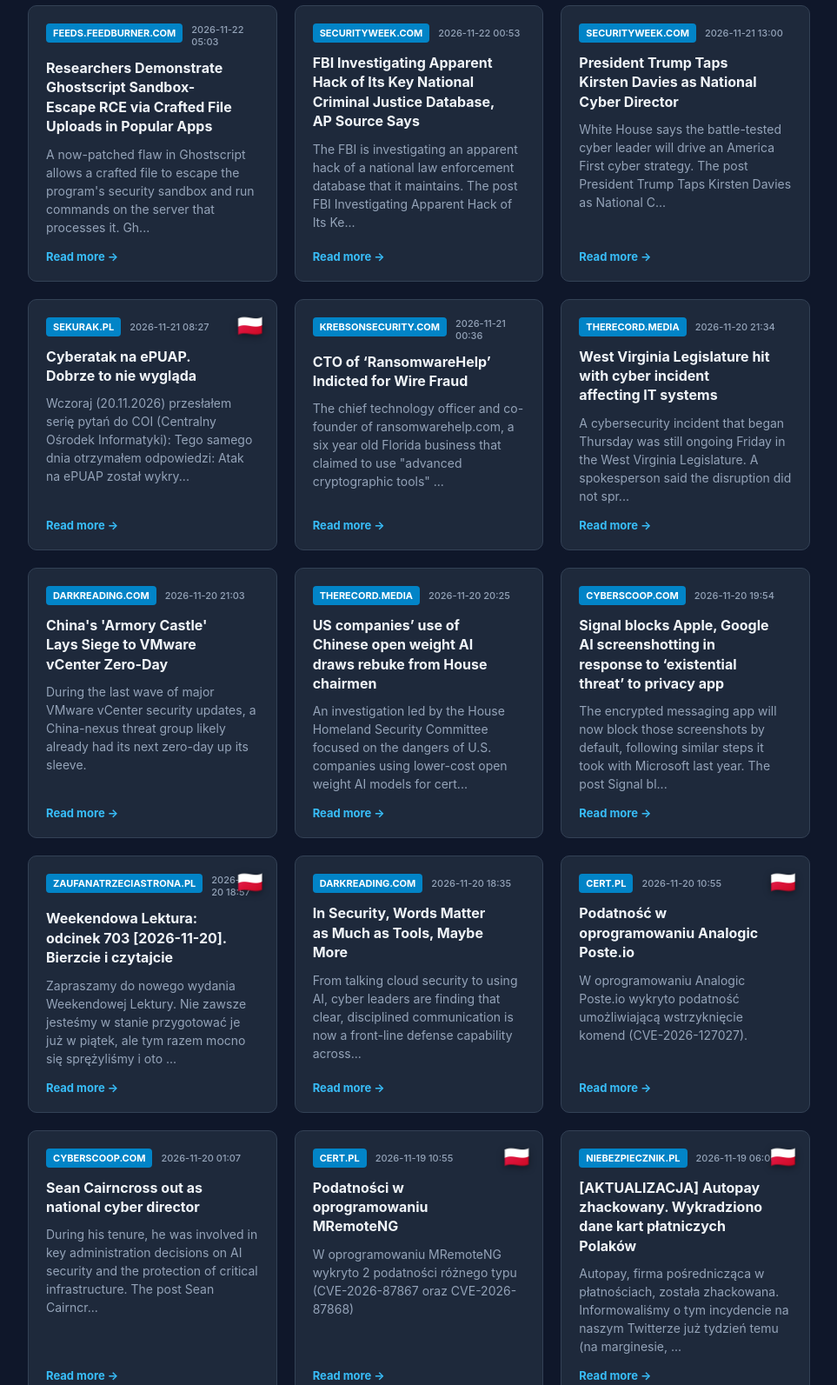
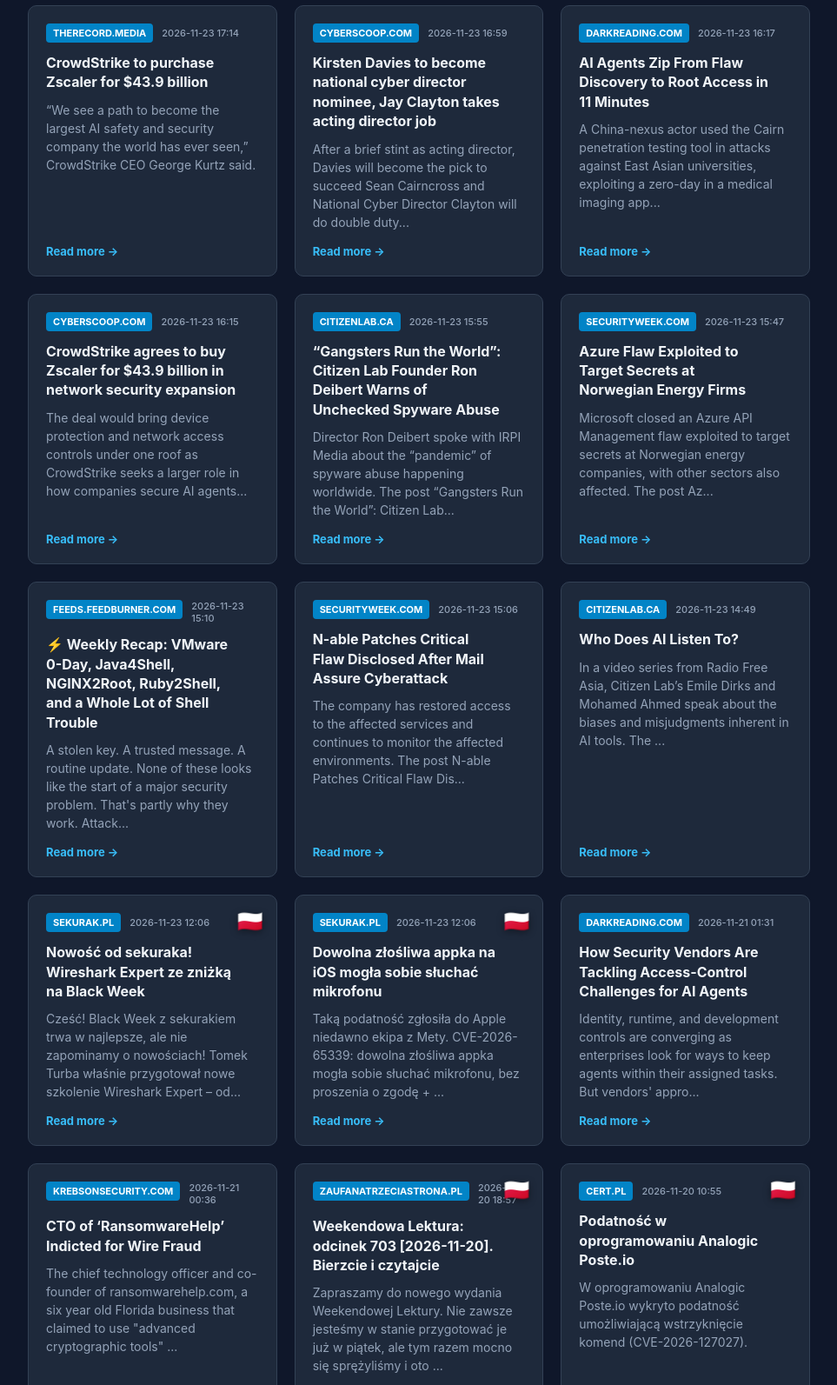
Before and after one commit to bettybu/cyber_pulse, a plain HTML site: page index.html in a window 1280 px wide. Shown: the part 540-2133 px from the top of the page at 87% size, without its empty margins (158-1121 px from the left). Drawn offline with Linux system fonts and the light colour scheme.

Commit message:
Daily automated news update [skip ci]

```diff
--- a/index.html
+++ b/index.html
@@ -107,31 +107,31 @@
     <div class="container">
         <header>
             <h1>🛡️ OSINT & Cyber Daily Feed</h1>
-                <div class="subtitle">Daily cybersecurity news overview, updated every day at 8:00 AM - your morning coffee with a Cyber Cow ☕ 🐂<br>Last update: 2026-11-22 14:27</div>
+                <div class="subtitle">Daily cybersecurity news overview, updated every day at 8:00 AM - your morning coffee with a Cyber Cow ☕ 🐂<br>Last update: 2026-11-23 17:56</div>
         </header>
 
         <div class="grid">
 
     <article class="card">
-        <span class="pl-flag" title="Polskie źródło">🇵🇱</span>
+
         <div style="display: flex; justify-content: flex-start; align-items: center; gap: 10px; margin-bottom: 12px;">
-            <span class="tag" style="margin-bottom: 0;">sekurak.pl</span>
-            <span class="date-text">2026-11-22 09:57</span>
+            <span class="tag" style="margin-bottom: 0;">therecord.media</span>
+            <span class="date-text">2026-11-24 00:00</span>
         </div>
-        <h3>Ktoś zhackował chmurę producenta routerów domowych i zdalnie infekował routery. GL.iNET</h3>
-        <p class="summary-text">Urządzenia tej firmy dostępne są również w Polsce, a problem dotyczy małych routerków / WiFi oraz urządzeń KVM: 20 listopada 2026 GL.iNet wykryło lukę...</p>
-        <a href="https://sekurak.pl/ktos-zhackowal-chmure-producenta-routerow-domowych-i-zdalnie-infekowal-routery-gl-inet/" target="_blank" class="read-more">Read more &rarr;</a>
+        <h3>Hackers breach Austrian Foreign Ministry website, access diplomats' contact details</h3>
+        <p class="summary-text">Austria's Foreign Ministry said late last week that hackers breached one of its websites and accessed the names and official contact information of em...</p>
+        <a href="https://therecord.media/austrian-foreign-ministry-says-website-hacked" target="_blank" class="read-more">Read more &rarr;</a>
     </article>
 
     <article class="card">
 
         <div style="display: flex; justify-content: flex-start; align-items: center; gap: 10px; margin-bottom: 12px;">
             <span class="tag" style="margin-bottom: 0;">feeds.feedburner.com</span>
-            <span class="date-text">2026-11-22 05:06</span>
+            <span class="date-text">2026-11-23 17:45</span>
         </div>
-        <h3>OpenRouter Drops 3 Providers After Researchers Catch Months of Prompt Theft at AI Hosting Firms</h3>
-        <p class="summary-text">Attackers stole data from inside three AI inference providers for months, and none of the three knew until researchers told them, the industrial cyber...</p>
-        <a href="https://thehackernews.com/2026/11/openrouter-drops-3-providers-after.html" target="_blank" class="read-more">Read more &rarr;</a>
+        <h3>Webworm Suspected of Modifying SoftEther VPN to Evade Detection and Hide Remote Access</h3>
+        <p class="summary-text">The China-aligned threat actor known as Webworm is suspected to be using a custom version of the open-source SoftEther VPN Bridge tool in an attempt t...</p>
+        <a href="https://thehackernews.com/2026/11/webworm-suspected-of-modifying.html" target="_blank" class="read-more">Read more &rarr;</a>
     </article>
 
 <article class="card cow-special-card">
@@ -145,49 +145,137 @@
     <article class="card">
 
         <div style="display: flex; justify-content: flex-start; align-items: center; gap: 10px; margin-bottom: 12px;">
-            <span class="tag" style="margin-bottom: 0;">feeds.feedburner.com</span>
-            <span class="date-text">2026-11-22 05:03</span>
+            <span class="tag" style="margin-bottom: 0;">therecord.media</span>
+            <span class="date-text">2026-11-23 17:14</span>
         </div>
-        <h3>Researchers Demonstrate Ghostscript Sandbox-Escape RCE via Crafted File Uploads in Popular Apps</h3>
-        <p class="summary-text">A now-patched flaw in Ghostscript allows a crafted file to escape the program's security sandbox and run commands on the server that processes it.
+        <h3>CrowdStrike to purchase Zscaler for $43.9 billion</h3>
+        <p class="summary-text">“We see a path to become the largest AI safety and security company the world has ever seen,” CrowdStrike CEO George Kurtz said.</p>
+        <a href="https://therecord.media/crowdstrike-zscaler" target="_blank" class="read-more">Read more &rarr;</a>
+    </article>
 
-Gh...</p>
-        <a href="https://thehackernews.com/2026/11/researchers-demonstrate-ghostscript.html" target="_blank" class="read-more">Read more &rarr;</a>
+    <article class="card">
+
+        <div style="display: flex; justify-content: flex-start; align-items: center; gap: 10px; margin-bottom: 12px;">
+            <span class="tag" style="margin-bottom: 0;">cyberscoop.com</span>
+            <span class="date-text">2026-11-23 16:59</span>
+        </div>
+        <h3>Kirsten Davies to become national cyber director nominee, Jay Clayton takes acting director job</h3>
+        <p class="summary-text">After a brief stint as acting director, Davies will become the pick to succeed Sean Cairncross and National Cyber Director Clayton will do double duty...</p>
+        <a href="https://cyberscoop.com/kirsten-davies-jay-clayton-national-cyber-director/" target="_blank" class="read-more">Read more &rarr;</a>
+    </article>
+
+    <article class="card">
+
+        <div style="display: flex; justify-content: flex-start; align-items: center; gap: 10px; margin-bottom: 12px;">
+            <span class="tag" style="margin-bottom: 0;">darkreading.com</span>
+            <span class="date-text">2026-11-23 16:17</span>
+        </div>
+        <h3>AI Agents Zip From Flaw Discovery to Root Access in 11 Minutes</h3>
+        <p class="summary-text">A China-nexus actor used the Cairn penetration testing tool in attacks against East Asian universities, exploiting a zero-day in a medical imaging app...</p>
+        <a href="https://www.darkreading.com/cyberattacks-data-breaches/ai-agents-flaw-discovery-root-access-11-minutes" target="_blank" class="read-more">Read more &rarr;</a>
+    </article>
+
+    <article class="card">
+
+        <div style="display: flex; justify-content: flex-start; align-items: center; gap: 10px; margin-bottom: 12px;">
+            <span class="tag" style="margin-bottom: 0;">cyberscoop.com</span>
+            <span class="date-text">2026-11-23 16:15</span>
+        </div>
+        <h3>CrowdStrike agrees to buy Zscaler for $43.9 billion in network security expansion</h3>
+        <p class="summary-text">The deal would bring device protection and network access controls under one roof as CrowdStrike seeks a larger role in how companies secure AI agents...</p>
+        <a href="https://cyberscoop.com/crowdstrike-to-acquire-zscaler/" target="_blank" class="read-more">Read more &rarr;</a>
+    </article>
+
+    <article class="card">
+
+        <div style="display: flex; justify-content: flex-start; align-items: center; gap: 10px; margin-bottom: 12px;">
+            <span class="tag" style="margin-bottom: 0;">citizenlab.ca</span>
+            <span class="date-text">2026-11-23 15:55</span>
+        </div>
+        <h3>“Gangsters Run the World”: Citizen Lab Founder Ron Deibert Warns of Unchecked Spyware Abuse</h3>
+        <p class="summary-text">Director Ron Deibert spoke with IRPI Media about the “pandemic” of spyware abuse happening worldwide.
+The post “Gangsters Run the World”: Citizen Lab...</p>
+        <a href="https://citizenlab.ca/gangsters-run-the-world-citizen-lab-founder-ron-deibert-warns-of-unchecked-spyware-buse/" target="_blank" class="read-more">Read more &rarr;</a>
     </article>
 
     <article class="card">
 
         <div style="display: flex; justify-content: flex-start; align-items: center; gap: 10px; margin-bottom: 12px;">
             <span class="tag" style="margin-bottom: 0;">securityweek.com</span>
-            <span class="date-text">2026-11-22 00:53</span>
+            <span class="date-text">2026-11-23 15:47</span>
         </div>
-        <h3>FBI Investigating Apparent Hack of Its Key National Criminal Justice Database, AP Source Says</h3>
-        <p class="summary-text">The FBI is investigating an apparent hack of a national law enforcement database that it maintains.
-The post FBI Investigating Apparent Hack of Its Ke...</p>
-        <a href="https://www.securityweek.com/fbi-investigating-apparent-hack-of-its-key-national-criminal-justice-database-ap-source-says/" target="_blank" class="read-more">Read more &rarr;</a>
+        <h3>Azure Flaw Exploited to Target Secrets at Norwegian Energy Firms</h3>
+        <p class="summary-text">Microsoft closed an Azure API Management flaw exploited to target secrets at Norwegian energy companies, with other sectors also affected.
+The post Az...</p>
+        <a href="https://www.securityweek.com/azure-flaw-exploited-to-target-secrets-at-norwegian-energy-firms/" target="_blank" class="read-more">Read more &rarr;</a>
+    </article>
+
+    <article class="card">
+
+        <div style="display: flex; justify-content: flex-start; align-items: center; gap: 10px; margin-bottom: 12px;">
+            <span class="tag" style="margin-bottom: 0;">feeds.feedburner.com</span>
+            <span class="date-text">2026-11-23 15:10</span>
+        </div>
+        <h3>⚡ Weekly Recap: VMware 0-Day, Java4Shell, NGINX2Root, Ruby2Shell, and a Whole Lot of Shell Trouble</h3>
+        <p class="summary-text">A stolen key. A trusted message. A routine update. None of these looks like the start of a major security problem. That's partly why they work. Attack...</p>
+        <a href="https://thehackernews.com/2026/11/weekly-recap-vmware-0-day-java4shell.html" target="_blank" class="read-more">Read more &rarr;</a>
     </article>
 
     <article class="card">
 
         <div style="display: flex; justify-content: flex-start; align-items: center; gap: 10px; margin-bottom: 12px;">
             <span class="tag" style="margin-bottom: 0;">securityweek.com</span>
-            <span class="date-text">2026-11-21 13:00</span>
+            <span class="date-text">2026-11-23 15:06</span>
         </div>
-        <h3>President Trump Taps Kirsten Davies as National Cyber Director</h3>
-        <p class="summary-text">White House says the battle-tested cyber leader will drive an America First cyber strategy.
-The post President Trump Taps Kirsten Davies as National C...</p>
-        <a href="https://www.securityweek.com/president-trump-taps-kirsten-davies-as-national-cyber-director/" target="_blank" class="read-more">Read more &rarr;</a>
+        <h3>N-able Patches Critical Flaw Disclosed After Mail Assure Cyberattack</h3>
+        <p class="summary-text">The company has restored access to the affected services and continues to monitor the affected environments.
+The post N-able Patches Critical Flaw Dis...</p>
+        <a href="https://www.securityweek.com/n-able-patches-critical-flaw-disclosed-after-mail-assure-cyberattack/" target="_blank" class="read-more">Read more &rarr;</a>
+    </article>
+
+    <article class="card">
+
+        <div style="display: flex; justify-content: flex-start; align-items: center; gap: 10px; margin-bottom: 12px;">
+            <span class="tag" style="margin-bottom: 0;">citizenlab.ca</span>
+            <span class="date-text">2026-11-23 14:49</span>
+        </div>
+        <h3>Who Does AI Listen To?</h3>
+        <p class="summary-text">In a video series from Radio Free Asia, Citizen Lab’s Emile Dirks and Mohamed Ahmed speak about the biases and misjudgments inherent in AI tools.
+The ...</p>
+        <a href="https://citizenlab.ca/who-does-ai-listen-to/" target="_blank" class="read-more">Read more &rarr;</a>
     </article>
 
     <article class="card">
         <span class="pl-flag" title="Polskie źródło">🇵🇱</span>
         <div style="display: flex; justify-content: flex-start; align-items: center; gap: 10px; margin-bottom: 12px;">
             <span class="tag" style="margin-bottom: 0;">sekurak.pl</span>
-            <span class="date-text">2026-11-21 08:27</span>
+            <span class="date-text">2026-11-23 12:06</span>
         </div>
-        <h3>Cyberatak na ePUAP. Dobrze to nie wygląda</h3>
-        <p class="summary-text">Wczoraj (20.11.2026) przesłałem serię pytań do COI (Centralny Ośrodek Informatyki): Tego samego dnia otrzymałem odpowiedzi: Atak na ePUAP został wykry...</p>
-        <a href="https://sekurak.pl/cyberatak-na-epuap-dobrze-to-nie-wyglada/" target="_blank" class="read-more">Read more &rarr;</a>
+        <h3>Nowość od sekuraka! Wireshark Expert ze zniżką na Black Week</h3>
+        <p class="summary-text">Cześć! Black Week z sekurakiem trwa w najlepsze, ale nie zapominamy o nowościach! Tomek Turba właśnie przygotował nowe szkolenie Wireshark Expert – od...</p>
+        <a href="https://sekurak.pl/nowosc-od-sekuraka-wireshark-expert-ze-znizka-na-black-week/" target="_blank" class="read-more">Read more &rarr;</a>
+    </article>
+
+    <article class="card">
+        <span class="pl-flag" title="Polskie źródło">🇵🇱</span>
+        <div style="display: flex; justify-content: flex-start; align-items: center; gap: 10px; margin-bottom: 12px;">
+            <span class="tag" style="margin-bottom: 0;">sekurak.pl</span>
+            <span class="date-text">2026-11-23 12:06</span>
+        </div>
+        <h3>Dowolna złośliwa appka na iOS mogła sobie słuchać mikrofonu</h3>
+        <p class="summary-text">Taką podatność zgłosiła do Apple niedawno ekipa z Mety. CVE-2026-65339: dowolna złośliwa appka mogła sobie słuchać mikrofonu, bez proszenia o zgodę + ...</p>
+        <a href="https://sekurak.pl/dowolna-zlosliwa-appka-na-ios-mogla-sobie-sluchac-mikrofonu/" target="_blank" class="read-more">Read more &rarr;</a>
+    </article>
+
+    <article class="card">
+
+        <div style="display: flex; justify-content: flex-start; align-items: center; gap: 10px; margin-bottom: 12px;">
+            <span class="tag" style="margin-bottom: 0;">darkreading.com</span>
+            <span class="date-text">2026-11-21 01:31</span>
+        </div>
+        <h3>How Security Vendors Are Tackling Access-Control Challenges for AI Agents</h3>
+        <p class="summary-text">Identity, runtime, and development controls are converging as enterprises look for ways to keep agents within their assigned tasks. But vendors' appro...</p>
+        <a href="https://www.darkreading.com/identity-access-management-security/ai-agents-bring-enterprises-new-access-control-challenges" target="_blank" class="read-more">Read more &rarr;</a>
     </article>
 
     <article class="card">
@@ -202,51 +290,6 @@ The post President Trump Taps Kirsten Davies as National C...</p>
     </article>
 
     <article class="card">
-
-        <div style="display: flex; justify-content: flex-start; align-items: center; gap: 10px; margin-bottom: 12px;">
-            <span class="tag" style="margin-bottom: 0;">therecord.media</span>
-            <span class="date-text">2026-11-20 21:34</span>
-        </div>
-        <h3>West Virginia Legislature hit with cyber incident affecting IT systems</h3>
-        <p class="summary-text">A cybersecurity incident that began Thursday was still ongoing Friday in the West Virginia Legislature. A spokesperson said the disruption did not spr...</p>
-        <a href="https://therecord.media/west-virginia-legislature-cyberattack" target="_blank" class="read-more">Read more &rarr;</a>
-    </article>
-
-    <article class="card">
-
-        <div style="display: flex; justify-content: flex-start; align-items: center; gap: 10px; margin-bottom: 12px;">
-            <span class="tag" style="margin-bottom: 0;">darkreading.com</span>
-            <span class="date-text">2026-11-20 21:03</span>
-        </div>
-        <h3>China's 'Armory Castle' Lays Siege to VMware vCenter Zero-Day</h3>
-        <p class="summary-text">During the last wave of major VMware vCenter security updates, a China-nexus threat group likely already had its next zero-day up its sleeve.</p>
-        <a href="https://www.darkreading.com/cyberattacks-data-breaches/china-armory-castle-vmware-vcenter-zero-day" target="_blank" class="read-more">Read more &rarr;</a>
-    </article>
-
-    <article class="card">
-
-        <div style="display: flex; justify-content: flex-start; align-items: center; gap: 10px; margin-bottom: 12px;">
-            <span class="tag" style="margin-bottom: 0;">therecord.media</span>
-            <span class="date-text">2026-11-20 20:25</span>
-        </div>
-        <h3>US companies’ use of Chinese open weight AI draws rebuke from House chairmen</h3>
-        <p class="summary-text">An investigation led by the House Homeland Security Committee focused on the dangers of U.S. companies using lower-cost open weight AI models for cert...</p>
-        <a href="https://therecord.media/chinese-open-weight-AI-use-by-US-companies-house-investigation" target="_blank" class="read-more">Read more &rarr;</a>
-    </article>
-
-    <article class="card">
-
-        <div style="display: flex; justify-content: flex-start; align-items: center; gap: 10px; margin-bottom: 12px;">
-            <span class="tag" style="margin-bottom: 0;">cyberscoop.com</span>
-            <span class="date-text">2026-11-20 19:54</span>
-        </div>
-        <h3>Signal blocks Apple, Google AI screenshotting in response to ‘existential threat’ to privacy app</h3>
-        <p class="summary-text">The encrypted messaging app will now block those screenshots by default, following  similar steps it took with Microsoft last year.
-The post Signal bl...</p>
-        <a href="https://cyberscoop.com/signal-blocks-apple-google-ai-screenshots/" target="_blank" class="read-more">Read more &rarr;</a>
-    </article>
-
-    <article class="card">
         <span class="pl-flag" title="Polskie źródło">🇵🇱</span>
         <div style="display: flex; justify-content: flex-start; align-items: center; gap: 10px; margin-bottom: 12px;">
             <span class="tag" style="margin-bottom: 0;">zaufanatrzeciastrona.pl</span>
@@ -258,17 +301,6 @@ The post Signal bl...</p>
     </article>
 
     <article class="card">
-
-        <div style="display: flex; justify-content: flex-start; align-items: center; gap: 10px; margin-bottom: 12px;">
-            <span class="tag" style="margin-bottom: 0;">darkreading.com</span>
-            <span class="date-text">2026-11-20 18:35</span>
-        </div>
-        <h3>In Security, Words Matter as Much as Tools, Maybe More</h3>
-        <p class="summary-text">From talking cloud security to using AI, cyber leaders are finding that clear, disciplined communication is now a front-line defense capability across...</p>
-        <a href="https://www.darkreading.com/cybersecurity-operations/security-words-matter" target="_blank" class="read-more">Read more &rarr;</a>
-    </article>
-
-    <article class="card">
         <span class="pl-flag" title="Polskie źródło">🇵🇱</span>
         <div style="display: flex; justify-content: flex-start; align-items: center; gap: 10px; margin-bottom: 12px;">
             <span class="tag" style="margin-bottom: 0;">cert.pl</span>
@@ -277,18 +309,6 @@ The post Signal bl...</p>
         <h3>Podatność w oprogramowaniu Analogic Poste.io</h3>
         <p class="summary-text">W oprogramowaniu Analogic Poste.io wykryto podatność umożliwiającą wstrzyknięcie komend (CVE-2026-127027).</p>
         <a href="https://cert.pl/posts/2026/11/CVE-2026-127027/" target="_blank" class="read-more">Read more &rarr;</a>
-    </article>
-
-    <article class="card">
-
-        <div style="display: flex; justify-content: flex-start; align-items: center; gap: 10px; margin-bottom: 12px;">
-            <span class="tag" style="margin-bottom: 0;">cyberscoop.com</span>
-            <span class="date-text">2026-11-20 01:07</span>
-        </div>
-        <h3>Sean Cairncross out as national cyber director</h3>
-        <p class="summary-text">During his tenure, he was involved in key administration decisions on AI security and the protection of critical infrastructure.
-The post Sean Cairncr...</p>
-        <a href="https://cyberscoop.com/sean-cairncross-out-national-cyber-director/" target="_blank" class="read-more">Read more &rarr;</a>
     </article>
 
     <article class="card">
@@ -325,18 +345,6 @@ The post Sean Cairncr...</p>
     </article>
 
     <article class="card">
-
-        <div style="display: flex; justify-content: flex-start; align-items: center; gap: 10px; margin-bottom: 12px;">
-            <span class="tag" style="margin-bottom: 0;">citizenlab.ca</span>
-            <span class="date-text">2026-11-16 18:33</span>
-        </div>
-        <h3>Jon Penney Delivers Testimony to the House of Commons Sub-Committee on International Human Rights</h3>
-        <p class="summary-text">In testimony, senior research fellow Jon Penney argues that artificial intelligence is making human rights abuses easier and activism more difficult.
-...</p>
-        <a href="https://citizenlab.ca/jon-penney-delivers-testimony-to-the-house-of-commons-sub-committee-on-international-human-rights/" target="_blank" class="read-more">Read more &rarr;</a>
-    </article>
-
-    <article class="card">
         <span class="pl-flag" title="Polskie źródło">🇵🇱</span>
         <div style="display: flex; justify-content: flex-start; align-items: center; gap: 10px; margin-bottom: 12px;">
             <span class="tag" style="margin-bottom: 0;">zaufanatrzeciastrona.pl</span>
@@ -345,18 +353,6 @@ The post Sean Cairncr...</p>
         <h3>Wygraj wejściówkę na Oh My H@ck i sprawdź, co warto zobaczyć</h3>
         <p class="summary-text">Najbezpieczniejsza konferencja w Polsce powita was już 2 grudnia. Na Stadionie Narodowym w Warszawie spotkamy się, by wspólnie wysłuchać ponad 50 prel...</p>
         <a href="https://zaufanatrzeciastrona.pl/post/wygraj-wejsciowke-na-oh-my-hck-i-sprawdz-co-warto-zobaczyc/" target="_blank" class="read-more">Read more &rarr;</a>
-    </article>
-
-    <article class="card">
-
-        <div style="display: flex; justify-content: flex-start; align-items: center; gap: 10px; margin-bottom: 12px;">
-            <span class="tag" style="margin-bottom: 0;">citizenlab.ca</span>
-            <span class="date-text">2026-11-12 20:31</span>
-        </div>
-        <h3>Security Agencies Worldwide Found to Use Ad-Based Surveillance System</h3>
-        <p class="summary-text">An investigation by Bloomberg into Penlink’s ad-based surveillance system Webloc builds off Citizen Lab research, identifying additional customers.
-Th...</p>
-        <a href="https://citizenlab.ca/security-agencies-worldwide-found-to-use-ad-based-surveillance-system/" target="_blank" class="read-more">Read more &rarr;</a>
     </article>
 
     <article class="card">
```
